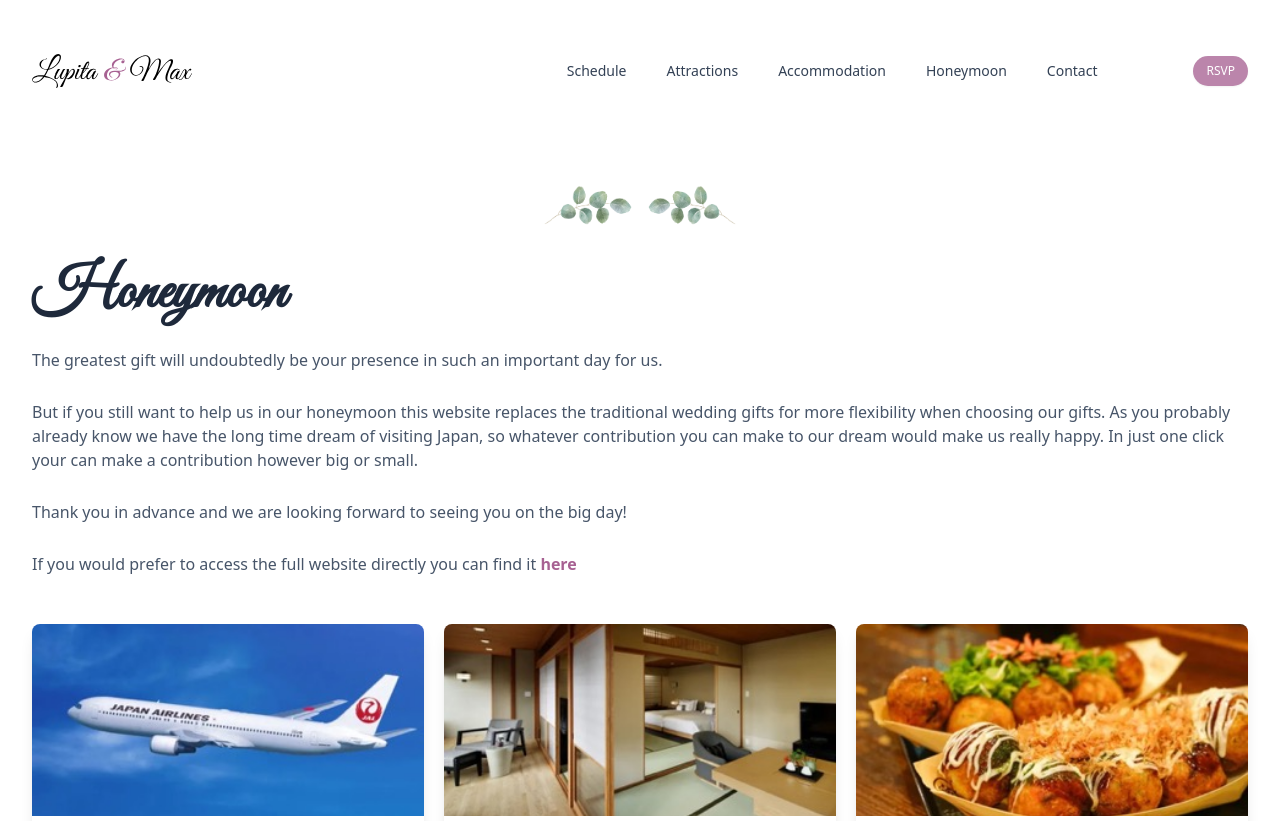
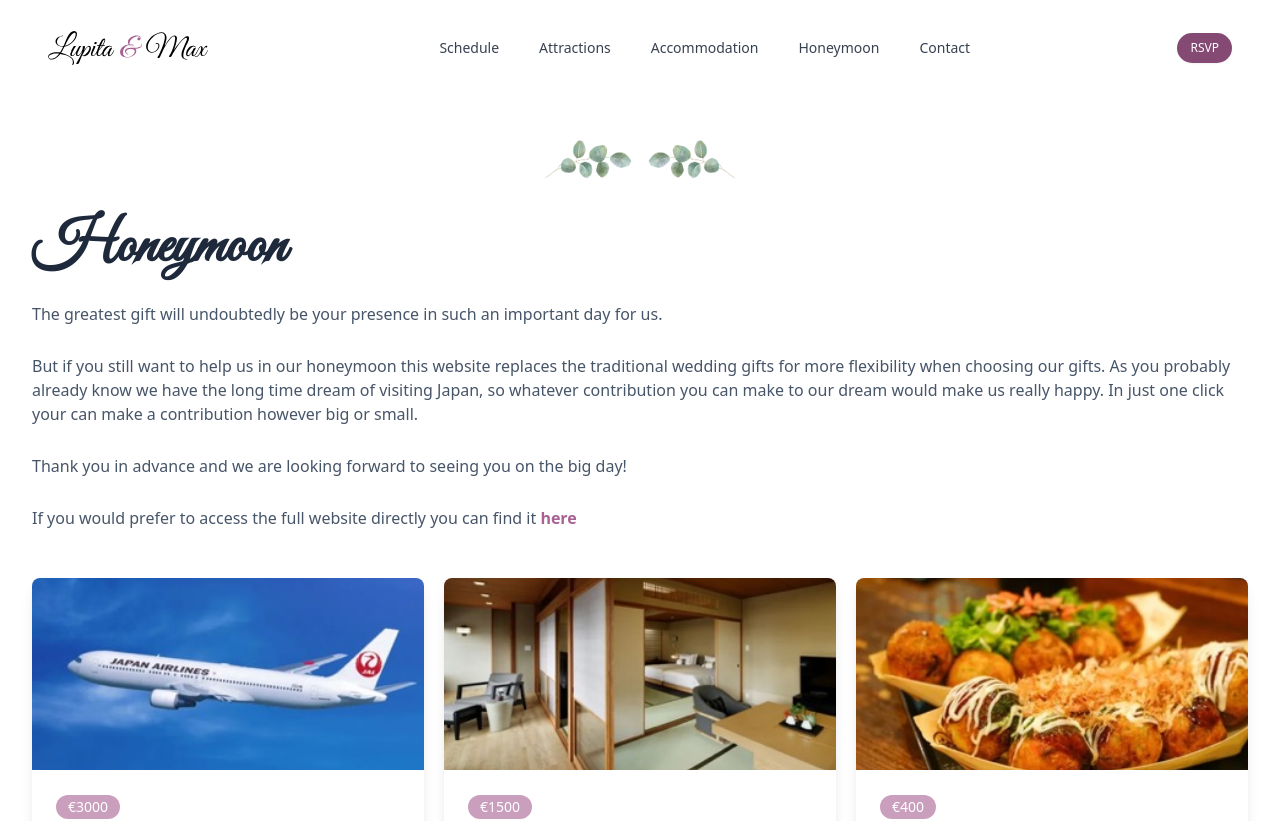
Before and after one commit to CarolinaCobo/lupita-and-max-wedding, a Next.js app: page /honeymoon in a window 1280 px wide. Shown: the top 821 px of the page. Built offline with nearby package versions, Linux system fonts and the light colour scheme.

Commit message:
Style buttons and new header

```diff
--- a/components/Button.tsx
+++ b/components/Button.tsx
@@ -11,14 +11,14 @@ export function Button({ name, href, onClick, type }: Button) {
   return href ? (
     <Link
       href={href}
-      className="inline-flex items-center px-3 py-1.5 border border-transparent text-xs font-medium rounded-full shadow-sm text-white bg-bouquet-500 my-4  hover:bg-bouquet-700 focus:outline-none focus:ring-2 focus:ring-offset-2 focus:ring-bouquet-500"
+      className="inline-flex items-center px-3 py-1.5 border border-transparent text-xs font-medium rounded-full shadow-sm text-white bg-bouquet-700 my-4  hover:bg-bouquet-600 focus:outline-none focus:ring-2 focus:ring-offset-2 focus:ring-bouquet-500"
     >
       {name}
     </Link>
   ) : (
     <button
       type={type}
-      className="inline-flex items-center px-3 py-1.5 border border-transparent text-xs font-medium rounded-full shadow-sm text-white bg-bouquet-500 my-4  hover:bg-bouquet-700 focus:outline-none focus:ring-2 focus:ring-offset-2 focus:ring-bouquet-500"
+      className="inline-flex items-center px-3 py-1.5 border border-transparent text-xs font-medium rounded-full shadow-sm text-white bg-bouquet-700 my-4  hover:bg-bouquet-600 focus:outline-none focus:ring-2 focus:ring-offset-2 focus:ring-bouquet-500"
       name={name}
       onClick={onClick}
     >
--- a/components/Contact.tsx
+++ b/components/Contact.tsx
@@ -58,7 +58,7 @@ export function Contact() {
                     <dl className="mt-4 text-base text-gray-500">
                       <Link
                         href={`mailto:${person.email}`}
-                        className="flex items-center  text-bouquet-600 hover:text-bouquet-800 hover:underline hover:underline-offset-2"
+                        className="flex items-center  text-bouquet-700 hover:text-bouquet-600 hover:underline hover:underline-offset-2"
                         aria-label="correo"
                       >
                         <HiEnvelope style={{ marginRight: 10 }} />
@@ -66,7 +66,7 @@ export function Contact() {
                       </Link>
                       <Link
                         href={`tel:${person.phone}`}
-                        className="flex items-center text-bouquet-600 hover:text-bouquet-800 hover:underline hover:underline-offset-2 "
+                        className="flex items-center text-bouquet-700 hover:text-bouquet-600 hover:underline hover:underline-offset-2 "
                         aria-label="phone"
                       >
                         <HiPhone style={{ marginRight: 10 }} />
@@ -75,7 +75,7 @@ export function Contact() {
 
                       <Link
                         href={`https://wa.me/${person.whatsapp}`}
-                        className="flex  items-center text-bouquet-600 hover:text-bouquet-800 hover:underline hover:underline-offset-2"
+                        className="flex  items-center text-bouquet-700 hover:text-bouquet-600 hover:underline hover:underline-offset-2"
                         aria-label="Whatsapp number"
                       >
                         <SiWhatsapp style={{ marginRight: 10 }} />
--- a/components/Header.tsx
+++ b/components/Header.tsx
@@ -1,100 +1,40 @@
-import { Popover, Transition } from "@headlessui/react";
-import clsx from "clsx";
+import { Disclosure } from "@headlessui/react";
+import { Bars3Icon, XMarkIcon } from "@heroicons/react/24/outline";
+import Image from "next/image";
 import Link from "next/link";
-import { Fragment } from "react";
-import { Container } from "./Container";
 import { Button } from "./Button";
-import { NavLink } from "./NavLink";
-import Image from "next/image";
 
-function MobileNavLink({ href, children }: any) {
-  return (
-    <Popover.Button as={Link} href={href} className="block w-full p-2">
-      {children}
-    </Popover.Button>
-  );
+const navigation = [
+  { name: "Schedule", href: "/#program" },
+  { name: "Attractions", href: "/attractions" },
+  { name: "Accommodation", href: "/accommodation" },
+  { name: "Honeymoon", href: "/honeymoon" },
+  { name: "Contact", href: "/#contact" },
+];
+
+function classNames(...classes: string[]) {
+  return classes.filter(Boolean).join(" ");
 }
 
-function MobileNavIcon({ open }: any) {
+export default function Header() {
   return (
-    <svg
-      aria-hidden="true"
-      className="h-3.5 w-3.5 overflow-visible stroke-slate-700"
-      fill="none"
-      strokeWidth={2}
-      height="100%"
-      strokeLinecap="round"
-    >
-      <path
-        d="M0 1H14M0 7H14M0 13H14"
-        className={clsx(
-          "origin-center transition",
-          open && "scale-90 opacity-0"
+    <Disclosure as="nav" className="p-4">
+      {({ open }) => (
+        <>
+          <div className="mx-auto max-w-7xl px-4 sm:px-6 lg:px-8 ">
+            <div className="flex h-16 justify-between">
+              <div className="-ml-2 mr-2 flex items-center md:hidden">
+                {/* Mobile menu button */}
+                <Disclosure.Button className="inline-flex items-center justify-center rounded-md p-2 text-gray-400 hover:bg-gray-700 hover:text-white focus:outline-none focus:ring-2 focus:ring-inset focus:ring-white">
+                  <span className="sr-only">Open main menu</span>
+                  {open ? (
+                    <XMarkIcon className="block h-6 w-6" aria-hidden="true" />
+                  ) : (
+                    <Bars3Icon className="block h-6 w-6" aria-hidden="true" />
                   )}
-      />
-      <path
-        d="M2 2L12 12M12 2L2 12"
-        className={clsx(
-          "origin-center transition",
-          !open && "scale-90 opacity-0"
-        )}
-      />
-    </svg>
-  );
-}
-
-function MobileNavigation() {
-  return (
-    <Popover>
-      <Popover.Button
-        className="relative z-10 flex h-8 w-8 items-center justify-center [&:not(:focus-visible)]:focus:outline-none"
-        aria-label="Toggle Navigation"
-      >
-        {({ open }) => <MobileNavIcon open={open} />}
-      </Popover.Button>
-      <Transition.Root>
-        <Transition.Child
-          as={Fragment}
-          enter="duration-150 ease-out"
-          enterFrom="opacity-0"
-          enterTo="opacity-100"
-          leave="duration-150 ease-in"
-          leaveFrom="opacity-100"
-          leaveTo="opacity-0"
-        >
-          <Popover.Overlay className="fixed inset-0 bg-slate-300/50" />
-        </Transition.Child>
-        <Transition.Child
-          as={Fragment}
-          enter="duration-150 ease-out"
-          enterFrom="opacity-0 scale-95"
-          enterTo="opacity-100 scale-100"
-          leave="duration-100 ease-in"
-          leaveFrom="opacity-100 scale-100"
-          leaveTo="opacity-0 scale-95"
-        >
-          <Popover.Panel
-            as="div"
-            className="absolute inset-x-0 top-full mt-4 flex origin-top flex-col rounded-2xl bg-white p-4 text-lg tracking-tight text-slate-900 shadow-xl ring-1 ring-slate-900/5"
-          >
-            <MobileNavLink href="/#program">Schedule</MobileNavLink>
-            <MobileNavLink href="/attractions">Attractions</MobileNavLink>
-            <MobileNavLink href="/accommodation">Accommodation</MobileNavLink>
-            <MobileNavLink href="/honeymoon">Honeymoon</MobileNavLink>
-            <MobileNavLink href="/#contact">Contact</MobileNavLink>
-            <MobileNavLink href="/rsvp">RSVP</MobileNavLink>
-          </Popover.Panel>
-        </Transition.Child>
-      </Transition.Root>
-    </Popover>
-  );
-}
-
-export function Header() {
-  return (
-    <header className="py-10 ">
-      <Container>
-        <nav className="relative z-50 flex items-center justify-between ">
+                </Disclosure.Button>
+              </div>
+              <div className="flex flex-shrink-0 items-center">
                 <Link href="/" aria-label="Home">
                   <Image
                     src={"/logo.svg"}
@@ -103,24 +43,43 @@ export function Header() {
                     height={"300"}
                   />
                 </Link>
-          <div className="flex items-center md:gap-x-12 justify-center">
-            <div className="hidden md:flex md:gap-x-6">
-              <NavLink href="/#program">Schedule</NavLink>
-              <NavLink href="/attractions">Attractions</NavLink>
-              <NavLink href="/accommodation">Accommodation</NavLink>
-              <NavLink href="/honeymoon">Honeymoon</NavLink>
-              <NavLink href="/#contact">Contact</NavLink>
-              <NavLink href="/rsvp"></NavLink>
               </div>
-            <div className="flex items-center gap-x-1 md:gap-x-8">
+
+              <div className="hidden md:ml-6 md:flex md:items-center md:space-x-4 flex-end">
+                {navigation.map((item) => (
+                  <a
+                    key={item.name}
+                    href={item.href}
+                    className="text-gray-700 hover:bg-bouquet-700 hover:text-white px-3 py-1 rounded-full text-sm font-medium"
+                  >
+                    {item.name}
+                  </a>
+                ))}
+              </div>
+              <div className="flex items-center ">
+                <div className="flex-shrink-0">
                   <Button href="/rsvp" name="RSVP" />
-              <div className="-mr-1 md:hidden">
-                <MobileNavigation />
                 </div>
               </div>
             </div>
-        </nav>
-      </Container>
-    </header>
+          </div>
+
+          <Disclosure.Panel className="md:hidden">
+            <div className="space-y-1 px-2 pt-2 pb-3 sm:px-3">
+              {navigation.map((item) => (
+                <Disclosure.Button
+                  key={item.name}
+                  as="a"
+                  href={item.href}
+                  className="text-gray-700 hover:bg-bouquet-700 hover:text-white block px-3 py-2 rounded-md text-base font-medium"
+                >
+                  {item.name}
+                </Disclosure.Button>
+              ))}
+            </div>
+          </Disclosure.Panel>
+        </>
+      )}
+    </Disclosure>
   );
 }
--- a/pages/accommodation.tsx
+++ b/pages/accommodation.tsx
@@ -2,7 +2,7 @@ import { Button } from "../components/Button";
 import { Contact } from "../components/Contact";
 import { Container } from "../components/Container";
 import Divider from "../components/Divider";
-import { Header } from "../components/Header";
+import Header from "../components/Header";
 import Link from "next/link";
 
 const places = [
--- a/pages/attractions.tsx
+++ b/pages/attractions.tsx
@@ -1,7 +1,7 @@
 import { Contact } from "../components/Contact";
 import { Container } from "../components/Container";
 import Divider from "../components/Divider";
-import { Header } from "../components/Header";
+import Header from "../components/Header";
 
 const places = [
   {
--- a/pages/honeymoon.tsx
+++ b/pages/honeymoon.tsx
@@ -2,7 +2,7 @@ import { Button } from "../components/Button";
 import { Contact } from "../components/Contact";
 import { Container } from "../components/Container";
 import Divider from "../components/Divider";
-import { Header } from "../components/Header";
+import Header from "../components/Header";
 import Link from "next/link";
 
 const activities = [
--- a/pages/index.tsx
+++ b/pages/index.tsx
@@ -1,12 +1,11 @@
 import Head from "next/head";
-import { Header } from "../components/Header";
+
 import { Hero } from "../components/Hero";
 import Story from "../components/Story";
 import EventDetails from "../components/EventDetails";
-
-import Image from "next/image";
 import { Contact } from "../components/Contact";
 import Divider from "../components/Divider";
+import Header from "../components/Header";
 
 export default function Home() {
   return (
--- a/pages/rsvp.tsx
+++ b/pages/rsvp.tsx
@@ -4,7 +4,7 @@ import { useState } from "react";
 import { useForm } from "react-hook-form";
 import { Button } from "../components/Button";
 import { Modal } from "../components/Modal";
-import { Header } from "../components/Header";
+import Header from "../components/Header";
 import { Container } from "../components/Container";
 import Divider from "../components/Divider";
 import { Contact } from "../components/Contact";
```
Lines whose indentation alone changed are shown as unchanged.
